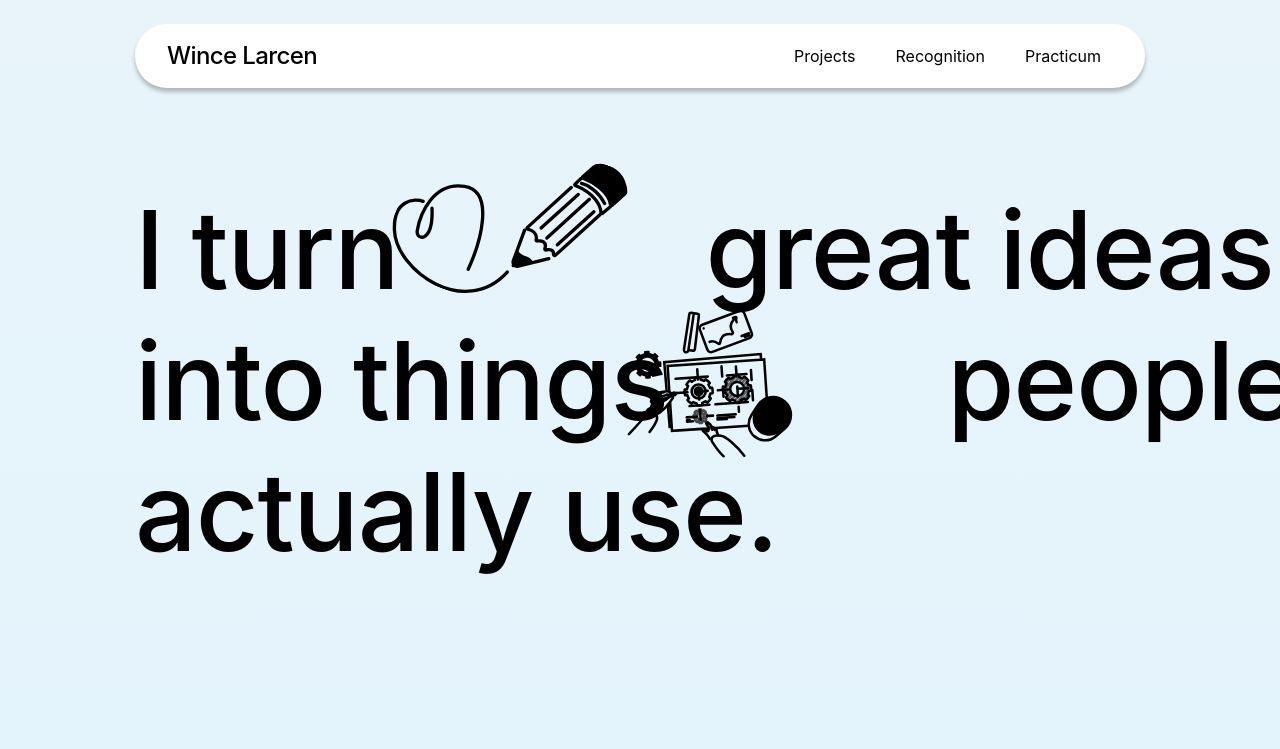
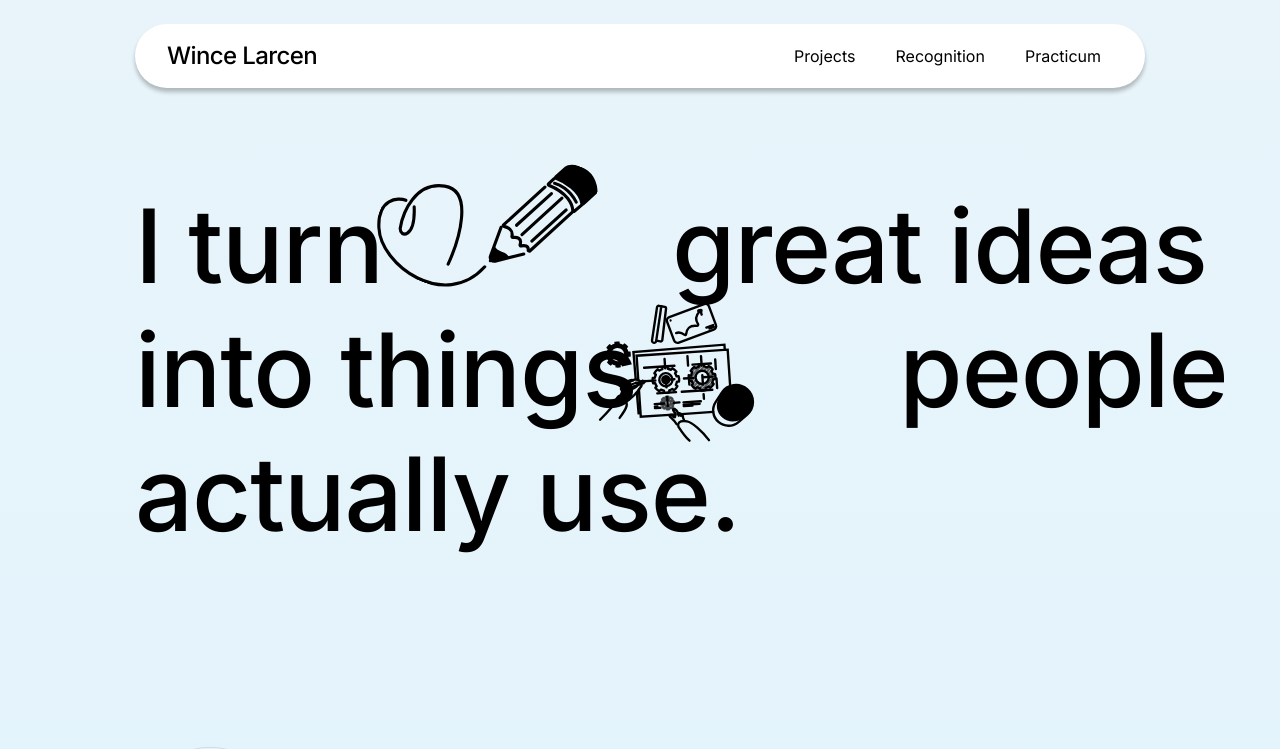
Before and after one commit to wncelrcn/wncelrcn-v3, a Next.js app: page / in a window 1280 px wide. Shown: the top 749 px of the page. Built offline with nearby package versions, Linux system fonts and the light colour scheme.

Commit message:
style: use Inter as the primary font for consistent cross-device rendering
- Inter now leads the font stack (system fonts are last-resort fallback only)
- trim display clamp (124->116px) since Inter runs slightly wider than SF Pro

```diff
--- a/app/globals.css
+++ b/app/globals.css
@@ -7,8 +7,8 @@
 @theme inline {
   --color-background: var(--background);
   --color-foreground: var(--foreground);
-  --font-sans: -apple-system, BlinkMacSystemFont, "SF Pro Display", "SF Pro Text",
-    var(--font-inter), "Segoe UI", Roboto, sans-serif;
+  --font-sans: var(--font-inter), -apple-system, BlinkMacSystemFont, "Segoe UI",
+    Roboto, sans-serif;
   --font-heading: var(--font-sans);
   /* Figma design tokens */
   --color-page-from: #e8f4fa;
@@ -18,7 +18,7 @@
   --color-faint-ink: rgba(0, 0, 0, 0.25);
 
   /* Fluid type scale (scaled down from the Figma desktop sizes for real viewports) */
-  --text-display: clamp(1.5rem, 8.5vw, 124px);
+  --text-display: clamp(1.5rem, 8vw, 116px);
   --text-display--line-height: normal;
   --text-title: clamp(1.5rem, 3.2vw, 44px);
   --text-title--line-height: 1.1;
--- a/app/layout.tsx
+++ b/app/layout.tsx
@@ -2,9 +2,9 @@ import type { Metadata } from "next";
 import { Inter } from "next/font/google";
 import "./globals.css";
 
-// SF Pro Display isn't licensed for web embedding. Inter is the closest
-// cross-platform match and is loaded here as the fallback; the font stack in
-// globals.css prefers the real SF Pro on Apple devices.
+// Inter is the primary typeface (loaded here) so every visitor sees the same
+// font regardless of platform. The font stack in globals.css falls back to the
+// system font only if Inter fails to load.
 const inter = Inter({
   variable: "--font-inter",
   subsets: ["latin"],
```
